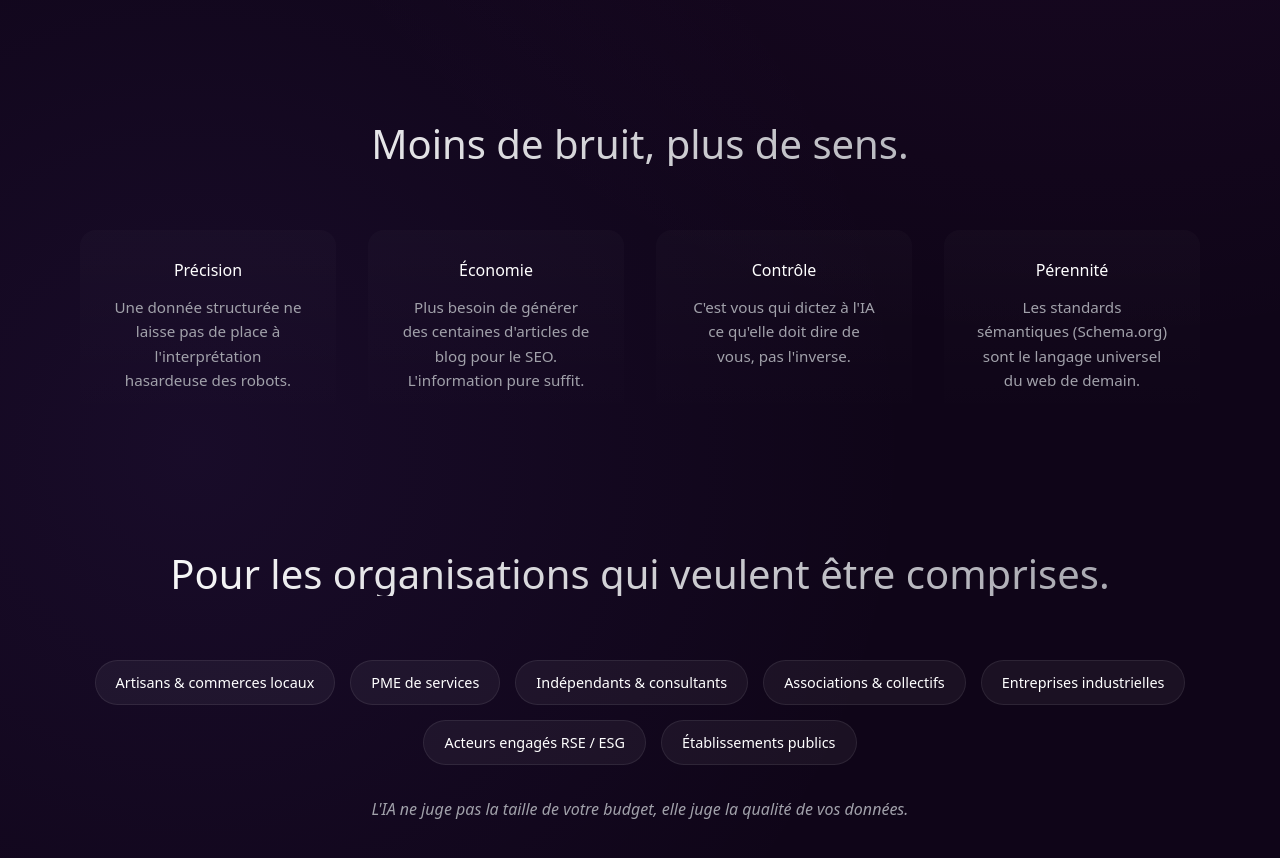
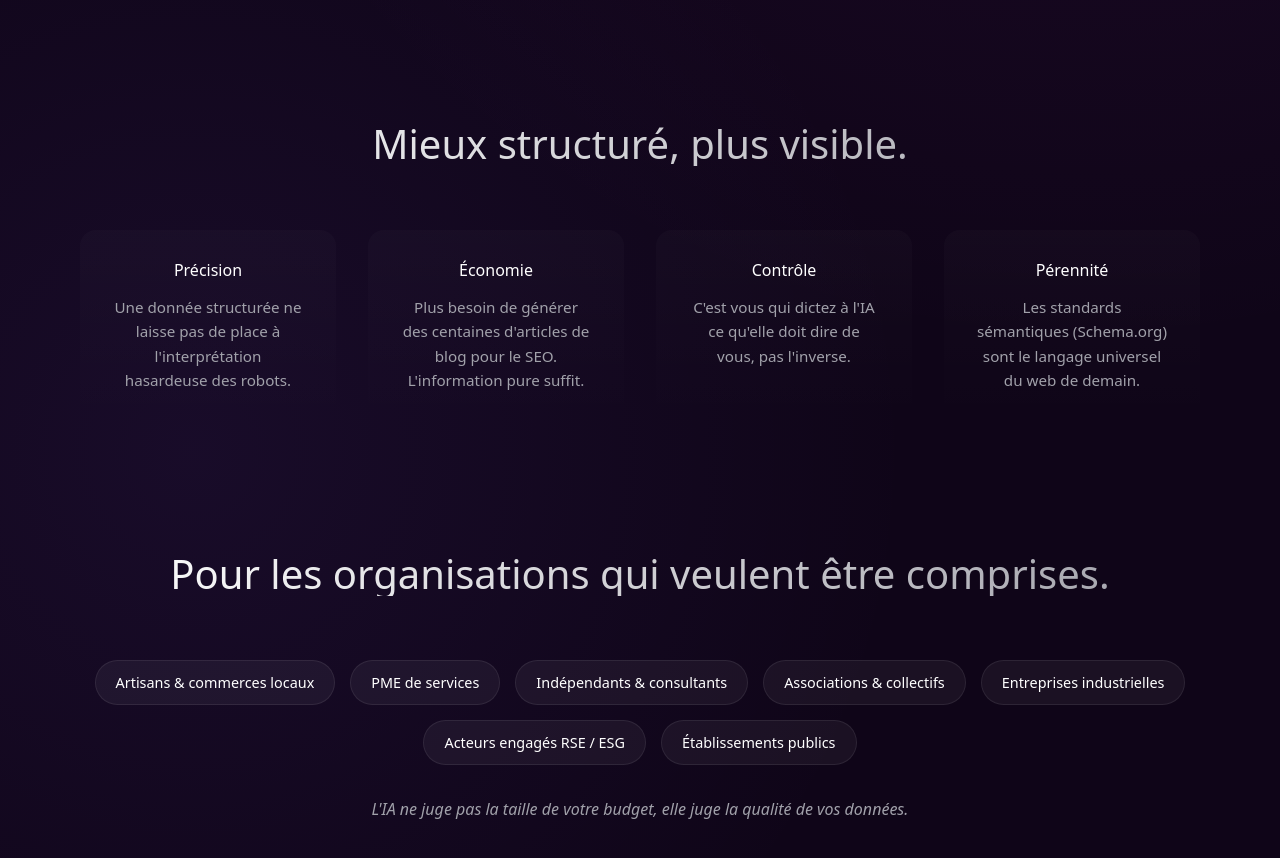
Before and after one commit to NeousAxis/AI-Visionary, a Next.js app: page / in a window 1280 px wide. Shown: the part 2220-3078 px from the top of the page. Built offline with nearby package versions, Linux system fonts and the light colour scheme.

Commit message:
Content Update: Change sustainability section title to fit AYO context

```diff
--- a/app/page.tsx
+++ b/app/page.tsx
@@ -101,7 +101,7 @@ export default function Home() {
       {/* SECTION 5 — Why Sustainable? (Adapted) */}
       <section id="sustainability" className="section sustainability-section">
         <div className="container">
-          <h2 className="section-title">Moins de bruit, plus de sens.</h2>
+          <h2 className="section-title">Mieux structuré, plus visible.</h2>
           <div className="grid-4">
             <div className="feature-block">
               <h4>Précision</h4>
```
